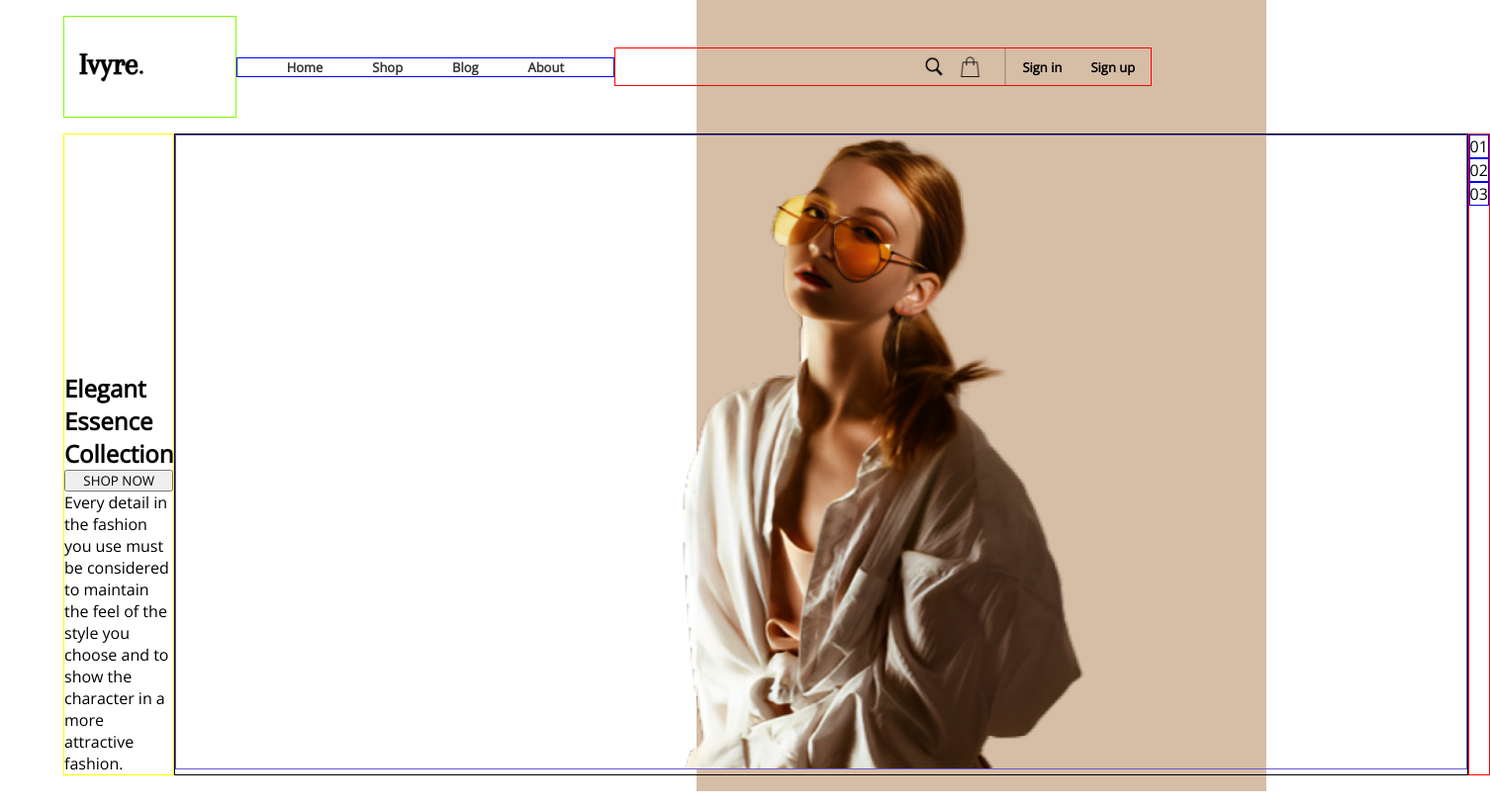
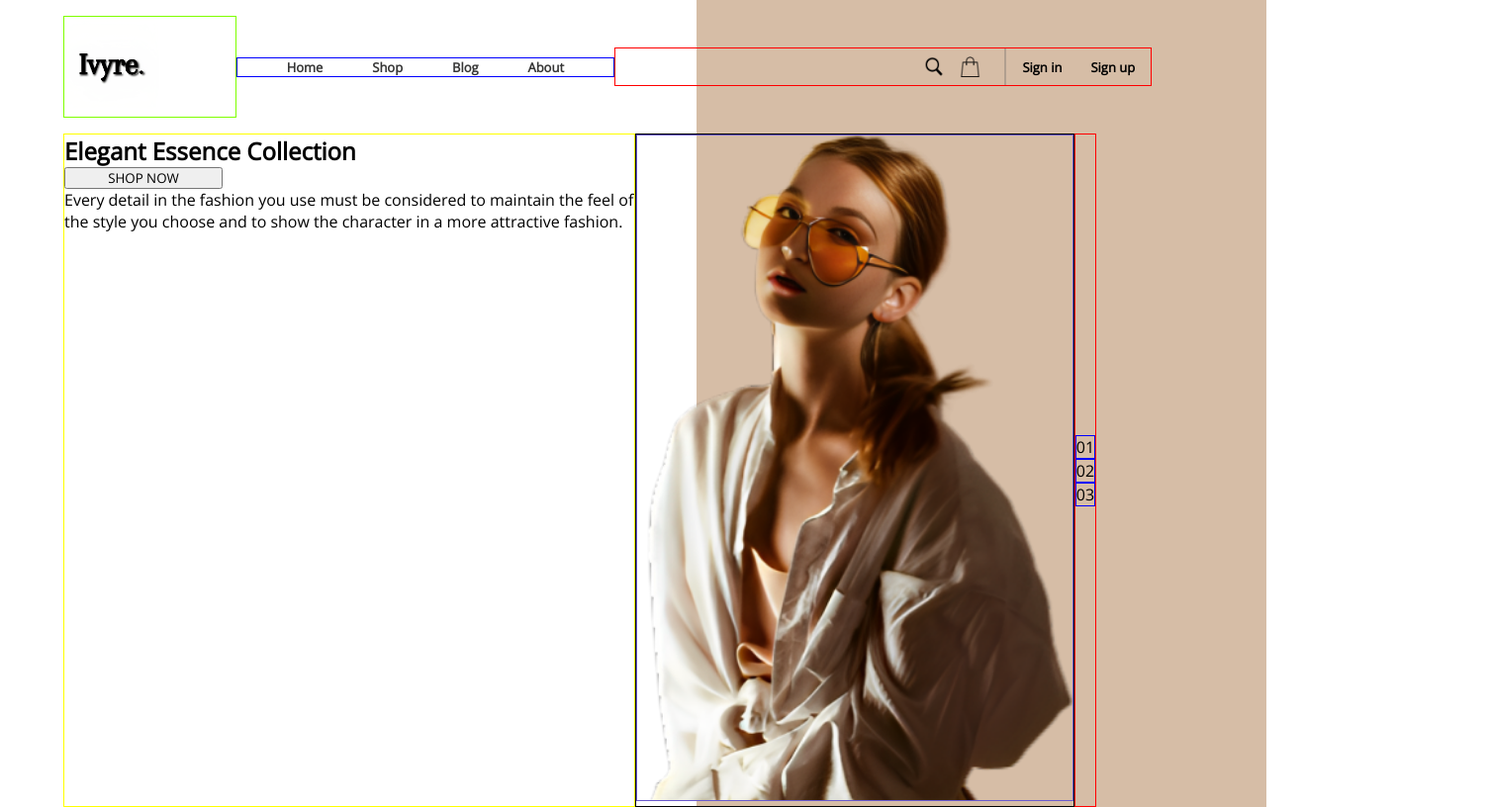
Before and after one commit to mateoargf/tp02-utn, a plain HTML site: page index.html in a window 1280 px wide. Shown: the whole page at 99% size, 1506 px wide, since content can reach past the window. Drawn offline with nearby package versions, Linux system fonts and the light colour scheme.

Commit message:
mejora calidad imagenes y pasamos a formato png, falta acomodar el main y colores de fuente

```diff
--- a/estilos/estilo.css
+++ b/estilos/estilo.css
@@ -117,11 +117,29 @@ a:hover {
     display: flex;
 }
 
-.div_texto{
+.div_texto {
     display: flex;
     flex-direction: column;
-    justify-content: end;
     border: 1px solid yellow;
+    flex-wrap: wrap;
+    width: 50%;
+}
+
+.div_numeros {
+    border: 1px solid red;
+    display: flex;
+    flex-direction: column;
+    justify-content: center;
+}
+
+.boton_3{
+    width: 10rem;
+}
+
+.uno,
+.dos,
+.tres {
+    border: 1px solid blue;
 }
 
 .div_img_main {
@@ -133,19 +151,6 @@ a:hover {
 }
 
 .portrait {
-    height: 80vh;
+    height: 84vh;
     border: 1px solid slateblue;
 }
-
-.div_numeros {
-    border: 1px solid red;
-    display: flex;
-    flex-direction: column;
-    align-items: end;
-}
-
-.uno,
-.dos,
-.tres {
-    border: 1px solid blue;
-}
--- a/index.html
+++ b/index.html
@@ -12,7 +12,7 @@
 <body>
     <header>
         <div class="div_logo">
-            <img src="estilos/Ivyre..png" alt="logo" class="logo">
+            <img src="estilos/Ivre.png" alt="logo" class="logo">
         </div>
         <nav>
             <a href="#">Home</a>
@@ -41,7 +41,7 @@
             </div>
             <div class="div_img_main">
                 <div class="div_img">
-                    <img src="estilos/imgchica-removebg-preview (1).png" alt="portrait" class="portrait">
+                    <img src="estilos/chicasinfondoRecorte.png" alt="portrait" class="portrait">
                 </div>
                 <div class="div_numeros">
                     <p class="uno">01</p>
```
Also changed, not shown: estilos/Ivre.png (added), estilos/Ivyre..png (deleted), estilos/chicasinfondoRecorte.png (added), estilos/imgchica-removebg-preview (1).png (deleted).
